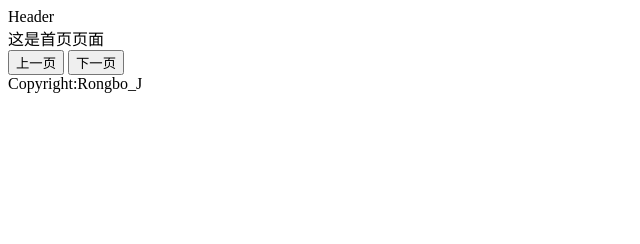
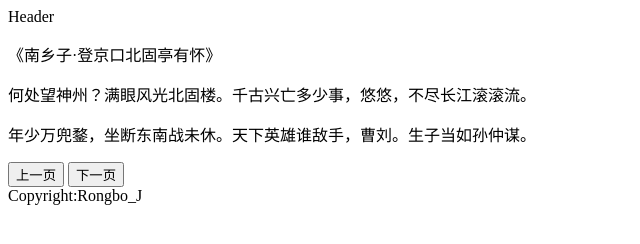
Before and after one commit to 1126844947/angular_pro, a plain HTML site: page application_20/index_2.html in a window 1280 px wide. Shown: the whole page, without its empty margins (0-640 px from the left). Drawn offline with Linux system fonts and the light colour scheme.

Commit message:
commit application_20/index_2.html

```diff
--- a/application_20/index_2.html
+++ b/application_20/index_2.html
@@ -36,7 +36,8 @@
                     controller:'MultiViewController'
                 })
                 .otherwise({
-                    template:"这是首页页面"
+//                    template:"这是首页页面"
+                    templateUrl:'page1.html'
                 })
     }])
 
```
